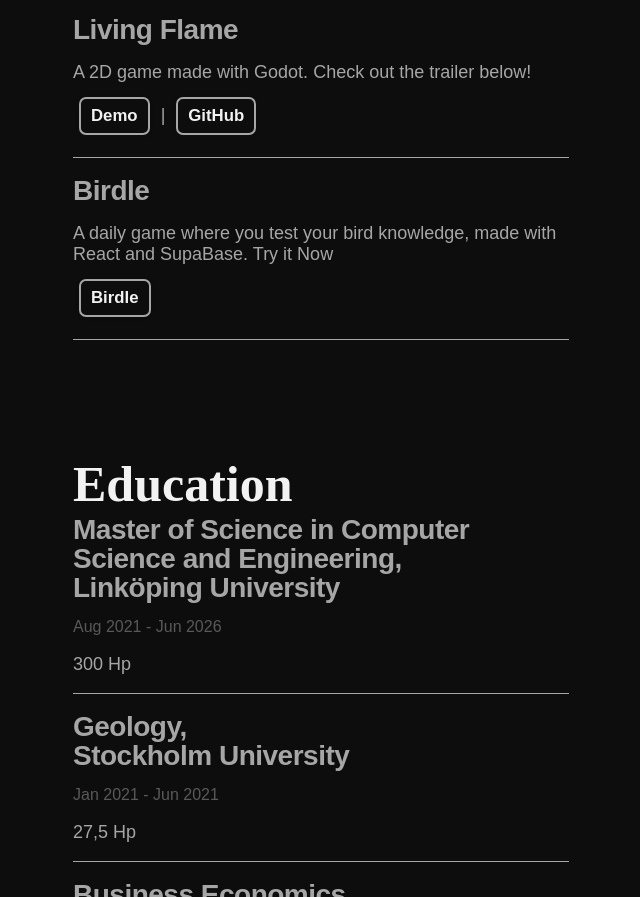
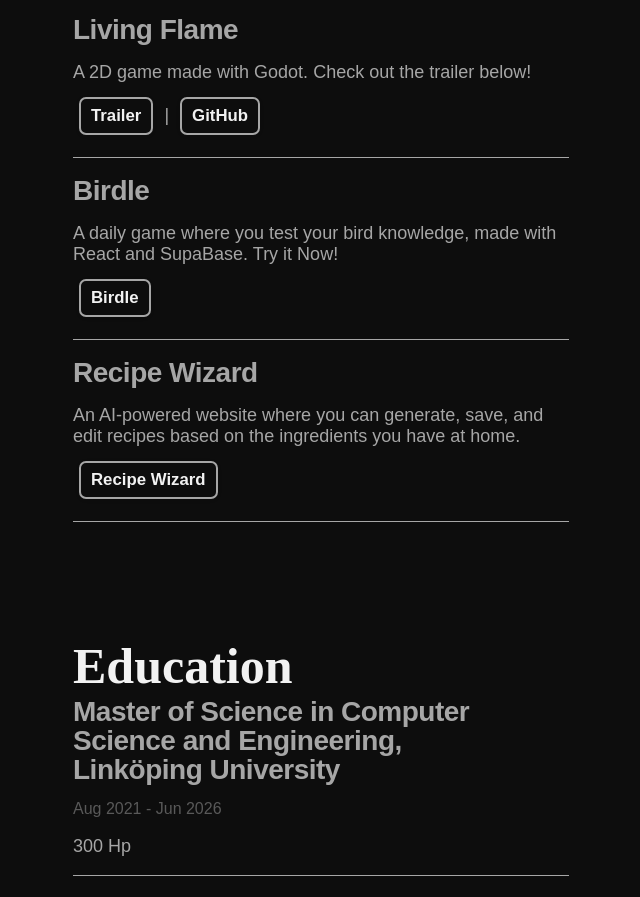
Before and after one commit to channesl/portfolio-website, a website built with Vite: page web-portfolio/index.html in a window 1280 px wide. Shown: the part 1044-1941 px from the top of the page, without its empty margins (319-959 px from the left). Built offline with nearby package versions, Linux system fonts and the light colour scheme; a web font is replaced by a local one.

Commit message:
Update project descriptions and fix minor typos in portfolio section

```diff
--- a/web-portfolio/index.html
+++ b/web-portfolio/index.html
@@ -42,14 +42,18 @@
     <h2 class="info-second-h">Living Flame</h2>
     <p class="info-description-p">
       A 2D game made with Godot. Check out the trailer below!<br>
-      <a class="project-btn" href="https://youtu.be/YzKWSo7KDIc" target="_blank">Demo</a> | <a class="project-btn" href="https://github.com/channesl/flame_game" target="_blank">GitHub</a>
+      <a class="project-btn" href="https://youtu.be/YzKWSo7KDIc" target="_blank">Trailer</a> | <a class="project-btn" href="https://github.com/channesl/flame_game" target="_blank">GitHub</a>
     </p>
     <h2 class="info-second-h">Birdle</h2>
     <p class="info-description-p">
-      A daily game where you test your bird knowledge, made with React and SupaBase. Try it Now<br>
+      A daily game where you test your bird knowledge, made with React and SupaBase. Try it Now!<br>
       <a class="project-btn" href="https://birdle.se/" target="_blank">Birdle</a>
     </p>
-    <!-- Add more projects as needed -->
+    <h2 class="info-second-h">Recipe Wizard</h2>
+    <p class="info-description-p">
+      An AI-powered website where you can generate, save, and edit recipes based on the ingredients you have at home.<br>
+      <a class="project-btn" href="https://recipe.hanneslindstrom.com" target="_blank">Recipe Wizard</a>
+    </p>
   </div>
 </section>
     <section class="info">
```
